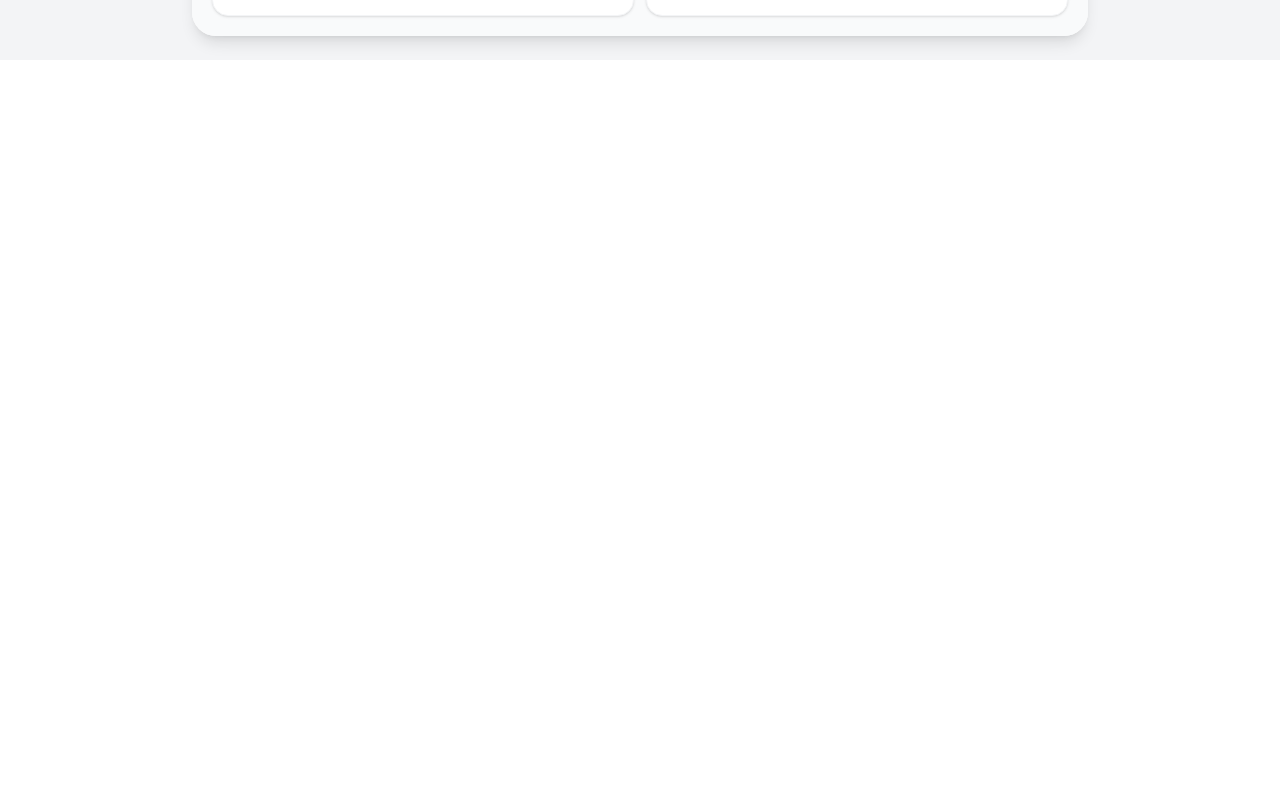
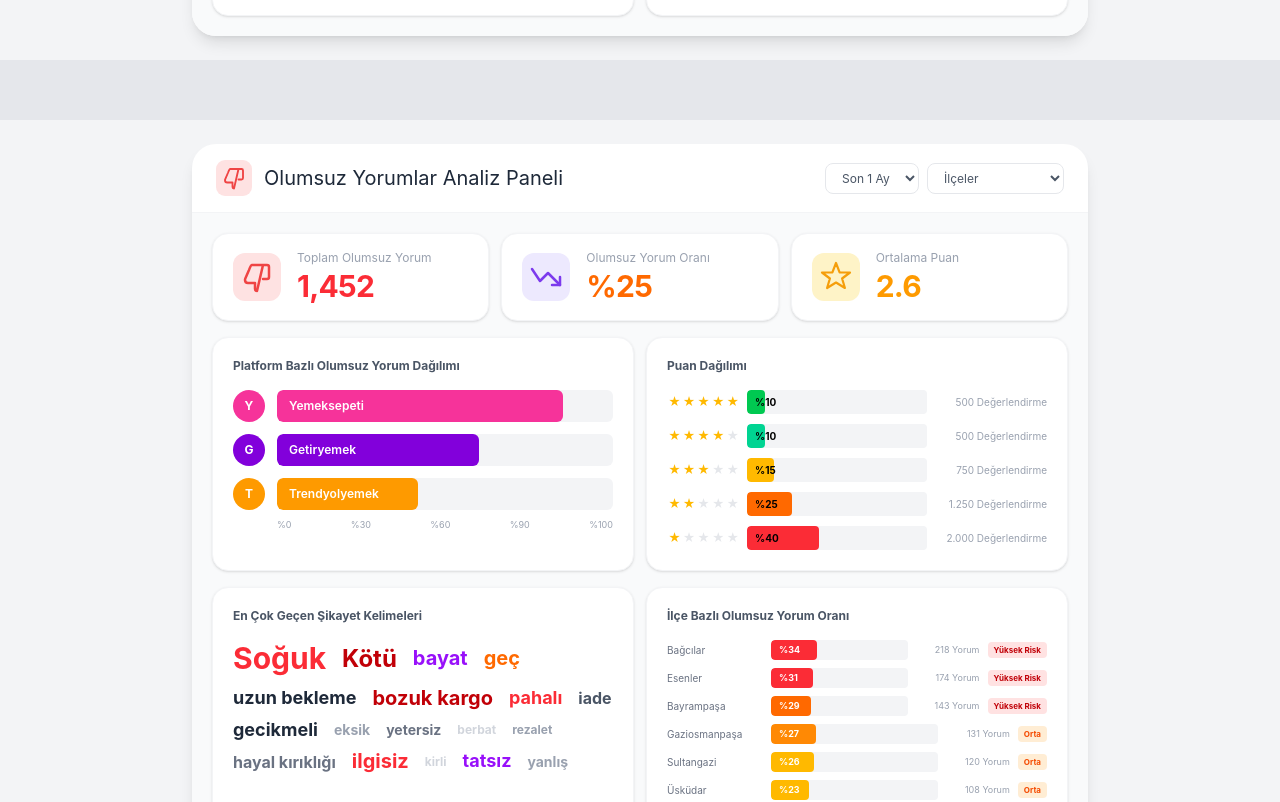
Before and after one commit to DenizTanisman/Restoo-Field_Programme, a React (Vite) app in the folder frontend/: page / in a window 1280 px wide. Shown: the part 9720-10522 px from the top of the page. Before the commit the page ends 9780 px from the top, so only its background shows below. Built offline with nearby package versions, Linux system fonts and the light colour scheme.

Commit message:
fix: HomePage.jsx uzerindeki cakismalar cozuldu ve CaseStudy düzeltildi

```diff
--- a/frontend/src/pages/HomePage.jsx
+++ b/frontend/src/pages/HomePage.jsx
@@ -245,6 +245,10 @@ export default function HomePage() {
   <section className="min-h-screen mb-15">
     <CommentAnalist/>
   </section>
+    <section className="min-h-screen mb-15">
+      <CommentAnalist />
+  </section>
+
 </div>
   );
 }
```
